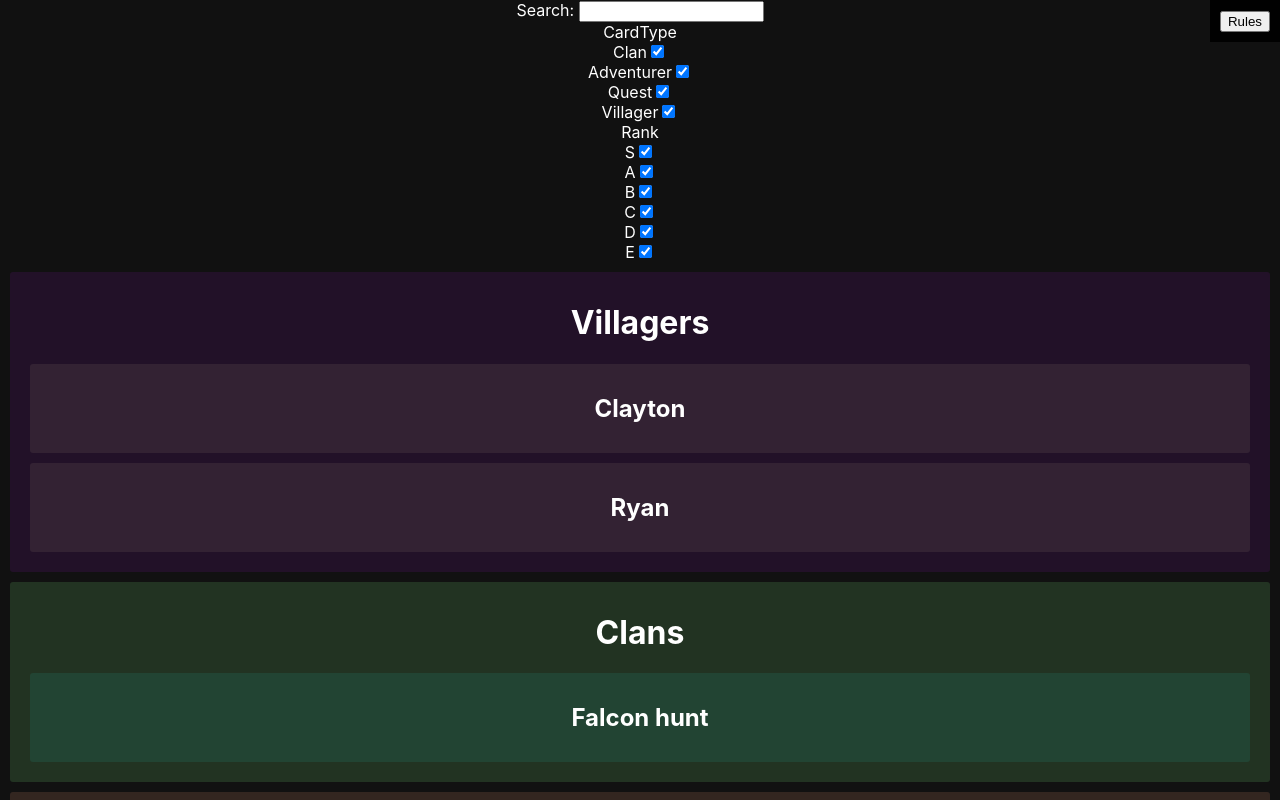
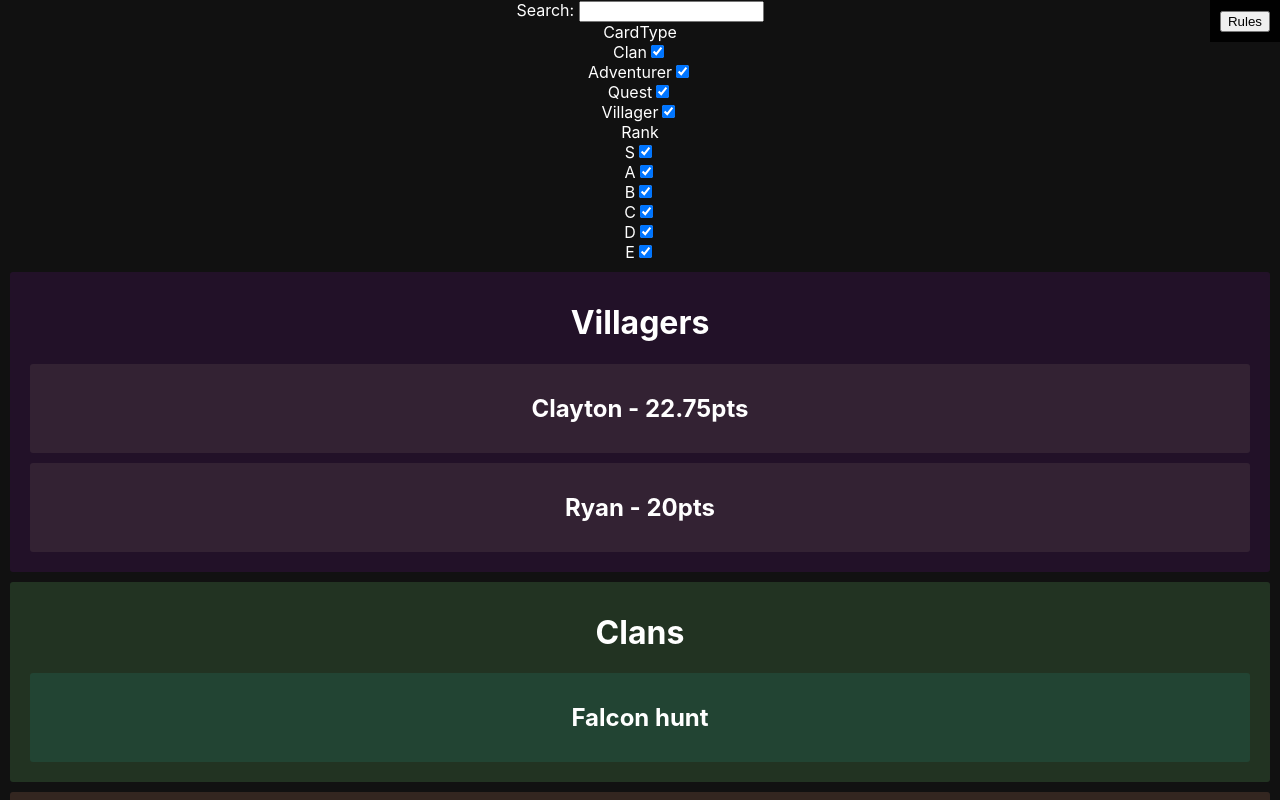
Before and after one commit to claytonweller/fantasy, a React (Create React App) app: page / in a window 1280 px wide. Shown: the top 800 px of the page. Built offline with nearby package versions, Linux system fonts and the light colour scheme.

Commit message:
Sort Villagers by points

```diff
--- a/src/App.tsx
+++ b/src/App.tsx
@@ -14,9 +14,7 @@ import { useCardRankFilter } from './hooks/useCardRankFilter';
 import { makeSearchableText } from './components/SearchableText';
 import { getRules, rankMultipliers } from './data/getRules';
 import Rules from './components/Rules';
-import { getVillagers } from './data/getVillagers';
-import VillagerCard from './components/VillagerCard';
-// import { getVillagers } from './data/getVillagers';
+import Villagers from './components/Villagers';
 
 function App() {
   const [searchText, setSearchText] = useState('')
@@ -60,18 +58,6 @@ function App() {
   />
   })
 
-  const villagers = getVillagers()
-  const allVillagers = villagers.map((v, i) =>{
-    return <VillagerCard
-      key={`Vil${i}`}
-      villager={v}
-      search={{searchText}}
-      currentWeek={currentWeek}
-      makeSearchable={makeSearchable}
-      rules={rules}
-    />
-  })
-
 
   return (
     <div className="App">
@@ -85,14 +71,12 @@ function App() {
           cardRankFilters={rankFilter}
           setCardRankFilters={setCardRankFilters}
         />
-
-        <CardGroup
+        <Villagers
+          search={{searchText}}
+          makeSearchable={makeSearchable}
+          rules={rules}
           cardTypeFilters={cardTypeFilters}
-          cardType={CardTypes.Villager}
-          color='#221128'
-        >
-          {allVillagers}
-        </CardGroup>
+        />
         <Rules rules={rules} rankMultipliers={rankMultipliers}/>
         <CardGroup
           cardTypeFilters={cardTypeFilters}
--- a/src/components/Card.tsx
+++ b/src/components/Card.tsx
@@ -6,14 +6,14 @@ function Card(
   props : {
     children: any,
     color: string,
-    rank: Ranks,
+    rank?: Ranks,
     name?: string,
     type?: string,
     data?: any,
     search: ISearchParams
   }
 ){
-  const{children, color, rank, name = '', data = {}, search} = props
+  const{children, color, rank = Ranks.E, name = '', data = {}, search} = props
   const [showData, setShowData] = useState(false)
   const [showFull, setShowFull] = useState(false)
   const onCardClick = (e: React.MouseEvent<HTMLDivElement, MouseEvent>)=> {
--- a/src/components/MetricRow.tsx
+++ b/src/components/MetricRow.tsx
@@ -28,7 +28,7 @@ export default function MetricRow (params:{
     const pointCalculator = rules.calculators[m.metricRuleId]
     const metricPoints = pointCalculator(m)
     row.points += metricPoints
-    row[formatRuleNameFromMetric(m)] = `${m.value}=> ${metricPoints}`
+    row[formatRuleNameFromMetric(m)] = `${m.value}`
   })
 
   const cells = Object.values(row).map(value =>{
--- a/src/components/VillagerCard.tsx
+++ b/src/components/VillagerCard.tsx
@@ -4,73 +4,34 @@ import { IMetricsWithMeta } from "../types/Quest";
 import { Ranks } from "../types/Ranks";
 import { ISearchParams } from "../types/SearchParams";
 import { IVillager } from "../types/Villager";
-import { combineMetaMetrics } from "../utils/combineMetricsArrays";
-import { metaMetricsFromAdventurerQuest } from "../utils/metaMetricsFromAdventurerQuest";
 import Card from "./Card";
 import MetricGrid from "./MetricGrid";
+import { IVillagerMetrics } from "./Villagers";
 
-export default function VillagerCard ({villager, search, rules, currentWeek, makeSearchable}: {
+export default function VillagerCard (props: {
   villager: IVillager,
   search: ISearchParams,
   rules: IRules,
-  currentWeek: number,
+  villagerMetrics: IVillagerMetrics
   makeSearchable: (text: string) => JSX.Element
 }){
-  const {name, rosters} = villager
-  const currentRoster = rosters.find(r => r.week === currentWeek)
-  // TODO separate by week
-  const weeklyProps = rosters
-    .sort((a, b) => b.week - a.week)
-    .map(r =>{
-    const metaMetrics:IMetricsWithMeta[] = r.rosterPicks.map((test) => {
-      const {pick, position} = test
-      const all = pick.quests.map(q =>{
-        return metaMetricsFromAdventurerQuest({
-          name: pick.name,
-          rank: position,
-          quest: q,
-          week: r.week
-        })
-      })
+  const {villager, search, rules, makeSearchable, villagerMetrics} = props
+  const {name} = villager
 
-      return combineMetaMetrics(all)
-
-    })
-    const total = metaMetrics.reduce((tot, mm) =>{
-      let subTotal = 0
-      mm.metrics.forEach(m => {
-        const pointCalculator = rules.calculators[m.metricRuleId]
-        const metricPoints = pointCalculator(m)
-        subTotal += metricPoints
-      })
-      return tot + subTotal
-    }, 0)
-    return  {
-      total,
-      week: r.week,
-      metaMetrics
-    }
-  })
-
-  const weeklyRosters = weeklyProps.map(p =>{
+  const weeklyRosters = villagerMetrics.weekly.map(p =>{
     return formatRoster({...p, makeSearchable, rules})
   })
-
-  const runningTotal = weeklyProps.reduce((total, props) =>{
-    return total + props.total
-  }, 0)
 
   return (
     <Card
       color='#332233'
       search={search}
       data={villager}
-      rank={Ranks.A}
-      name={name}
+      name={`${name} - ${villagerMetrics.total}pts`}
       type={CardTypes.Villager}
     >
       <div>
-        <b>Running Total : {runningTotal}</b>
+        <b>Running Total : {villagerMetrics.total}</b>
       </div>
       {weeklyRosters}
     </Card>
@@ -86,7 +47,12 @@ function formatRoster (params:{
 }) {
   const {week, metaMetrics, rules, total, makeSearchable} = params
   return  (
-    <div>
+    <div style={{
+      border: 'rgb(100, 100, 100)',
+      borderStyle: 'solid',
+      margin: '5px',
+      padding: '10px'
+    }}>
       <h3>Week {week} Roster</h3>
       <div><b>Weekly Total {total}</b></div>
       <MetricGrid
--- /dev/null
+++ b/src/components/Villagers.tsx
@@ -0,0 +1,104 @@
+import { IRules } from "../data/getRules";
+import { getVillagers } from "../data/getVillagers";
+import { CardTypes } from "../types/Card";
+import { ISearchParams } from "../types/SearchParams";
+import CardGroup from "./CardGroup";
+import VillagerCard from "./VillagerCard";
+import { IVillager } from "../types/Villager";
+import { combineMetaMetrics } from "../utils/combineMetricsArrays";
+import { metaMetricsFromAdventurerQuest } from "../utils/metaMetricsFromAdventurerQuest";
+import { IMetricsWithMeta } from "../types/Quest";
+
+export default function Villagers (props: {
+  search: ISearchParams,
+  rules: IRules,
+  cardTypeFilters: {[key in CardTypes]: boolean}
+  makeSearchable: (text: string) => JSX.Element
+}){
+  const { cardTypeFilters, search, rules, makeSearchable} = props
+  const villagers = getVillagers()
+  const allVillagers = villagers
+    .map((villager) =>{
+      const metrics = computeVillagerMetrics({rules, villager})
+      return { villager, metrics }
+    })
+    .sort((a, b) => b.metrics.total - a.metrics.total)
+    .map((input) =>{
+      return (
+        <VillagerCard
+          villager={input.villager}
+          search={search}
+          rules={rules}
+          villagerMetrics={input.metrics}
+          makeSearchable={makeSearchable}
+        />
+      )
+    })
+
+  return (
+    <div>
+      <CardGroup
+          cardTypeFilters={cardTypeFilters}
+          cardType={CardTypes.Villager}
+          color='#221128'
+      >
+        {allVillagers}
+      </CardGroup>
+    </div>
+
+  )
+}
+
+function computeVillagerMetrics(props:{rules:IRules, villager: IVillager}){
+  const {rules, villager:{rosters}} = props
+  const weekly = rosters
+    .sort((a, b) => b.week - a.week)
+    .map(r =>{
+      const metaMetrics:IMetricsWithMeta[] = r.rosterPicks.map((rosterPick) => {
+        const {pick, position} = rosterPick
+        const all = pick.quests.map(q =>{
+          return metaMetricsFromAdventurerQuest({
+            name: pick.name,
+            rank: position,
+            quest: q,
+            week: r.week
+          })
+        })
+
+        return combineMetaMetrics(all)
+
+      })
+      const total = metaMetrics.reduce((tot, mm) =>{
+        let subTotal = 0
+        mm.metrics.forEach(m => {
+          const pointCalculator = rules.calculators[m.metricRuleId]
+          const metricPoints = pointCalculator(m)
+          subTotal += metricPoints
+        })
+        return tot + subTotal
+      }, 0)
+      return  {
+        total,
+        week: r.week,
+        metaMetrics
+      }
+    })
+
+  const runningTotal = weekly.reduce((total, props) =>{
+    return total + props.total
+  }, 0)
+
+  return {
+    total: runningTotal,
+    weekly
+  }
+}
+
+export interface IVillagerMetrics {
+  total: number;
+  weekly: {
+    week: number;
+    total: number
+    metaMetrics: IMetricsWithMeta[];
+  }[]
+}
```
